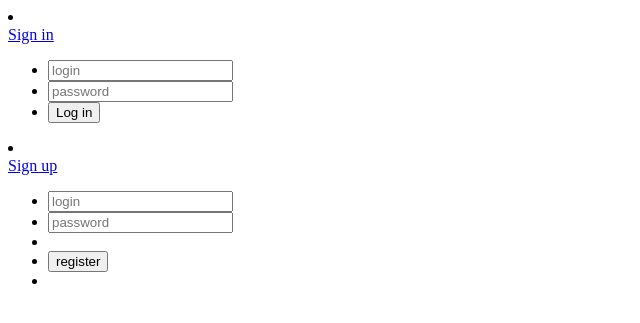
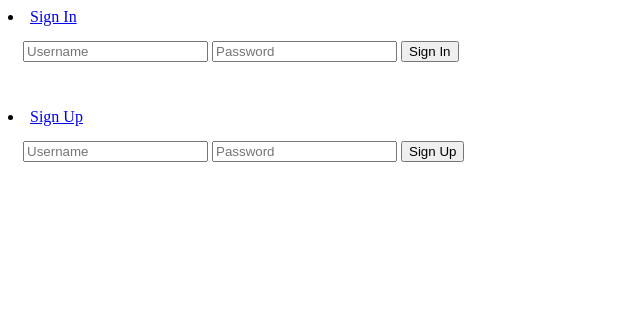
Before and after one commit to akoidan/biography, a Django app: template akoidan_bio/templates/akoidan_bio/registerAndLogin.html in a window 1280 px wide. Shown: the top 323 px of the page, without its empty margins (0-640 px from the left). Run offline with Django 3.2, Linux system fonts and the light colour scheme; the template is opened without the code that fills it, so the values that code supplies are empty; parts of the project's set-up code (start-up, migrations or seed data) failed here and were passed over.

Commit message:
Html bootsrap refactoring

```diff
--- a/akoidan_bio/templates/akoidan_bio/registerAndLogin.html
+++ b/akoidan_bio/templates/akoidan_bio/registerAndLogin.html
@@ -1,27 +1,22 @@
 <li class="dropdown">
-	<form method="post" action="{% url 'akoidan_bio.views.auth' %}">
-	<a href="#" class="dropdown-toggle navbar-text" data-toggle="dropdown" role="button" aria-expanded="false">Sign in</a>
-				<ul class="dropdown-menu" role="menu" aria-labelledby="loginDropDown">
-				<li><input type="text" class="form-control" name="login" placeholder="login"></li>
-				<li><input type="password" class="form-control" name="password" placeholder="password"></li>
-				<li>
-					<button type="submit">Log in</button>
-				</li>
-			</ul>
+	<a class="dropdown-toggle" href="#" data-toggle="dropdown">Sign In <strong class="caret"></strong></a>
+	<div class="dropdown-menu" style="padding: 15px">
+		<form method="post" action="{% url 'akoidan_bio.views.auth' %}" accept-charset="UTF-8">
+			<input style="margin-bottom: 15px;" type="text" placeholder="Username" name="login">
+			<input style="margin-bottom: 15px;" type="password" placeholder="Password" name="password">
+			<input class="btn btn-primary btn-block" type="submit" id="sign-in" value="Sign In">
 			{% csrf_token %}
-	</form>
+		</form>
+	</div>
 </li>
 <li class="dropdown">
-	<form method="post" action="{% url 'akoidan_bio.views.register' %}">
-		<a href="#" class="dropdown-toggle navbar-text" data-toggle="dropdown" role="button" aria-expanded="false">Sign up</a>
-			<ul class="dropdown-menu" role="menu" aria-labelledby="registerDropDown">
-				<li><input type="text" class="form-control" name="username" placeholder="login"></li>
-				<li><input type="password" class="form-control" name="password" placeholder="password">
-				<li>
-				<li>
-					<button type="submit">register</button>
-				<li>
-			</ul>
+	<a class="dropdown-toggle" href="#" data-toggle="dropdown">Sign Up <strong class="caret"></strong></a>
+	<div class="dropdown-menu" style="padding: 15px">
+		<form method="post" action="{% url 'akoidan_bio.views.register' %}" accept-charset="UTF-8">
+			<input style="margin-bottom: 15px;" type="text" placeholder="Username" name="username">
+			<input style="margin-bottom: 15px;" type="password" placeholder="Password" name="password">
+			<input class="btn btn-primary btn-block" type="submit" id="sign-in" value="Sign Up">
 			{% csrf_token %}
-	</form>
+		</form>
+	</div>
 </li>
```
Also changed, not shown: akoidan_bio/templates/akoidan_bio/base.html (+3 -4 lines), akoidan_bio/views.py (+5 -2 lines).
